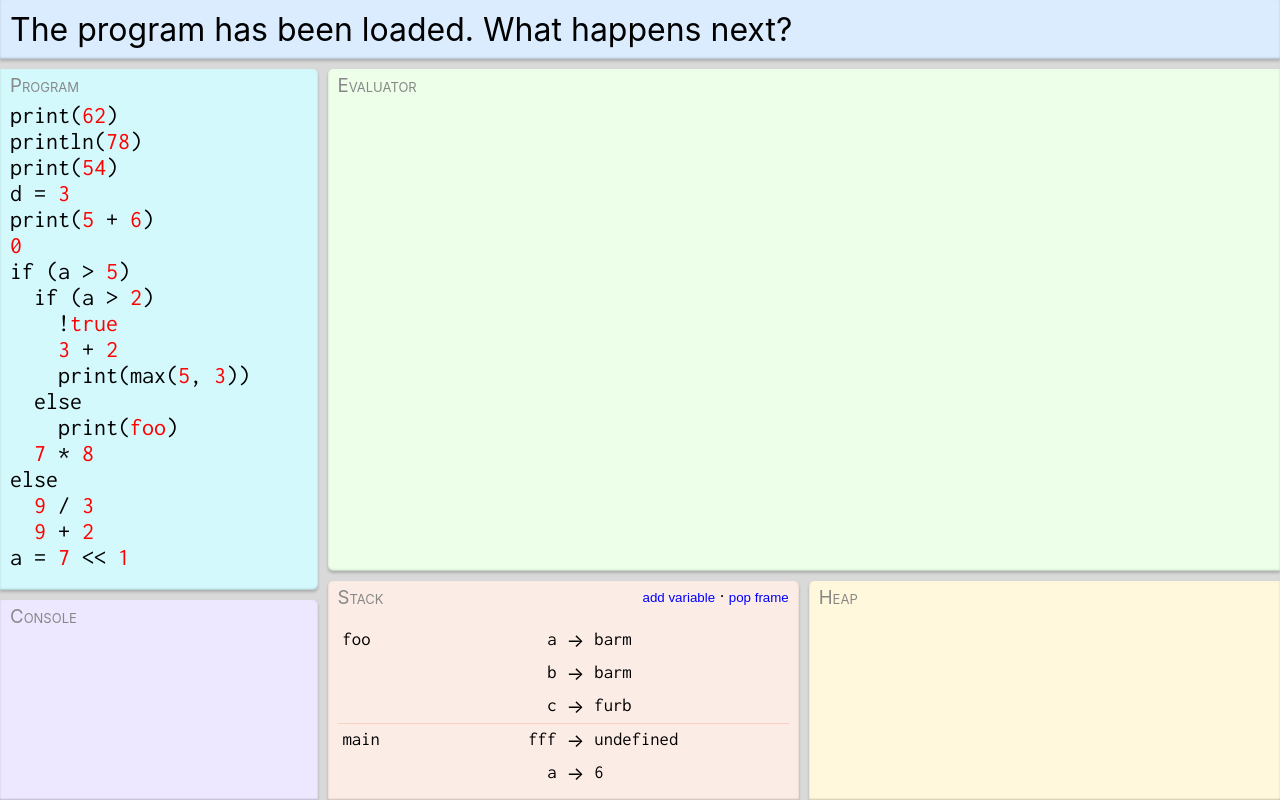
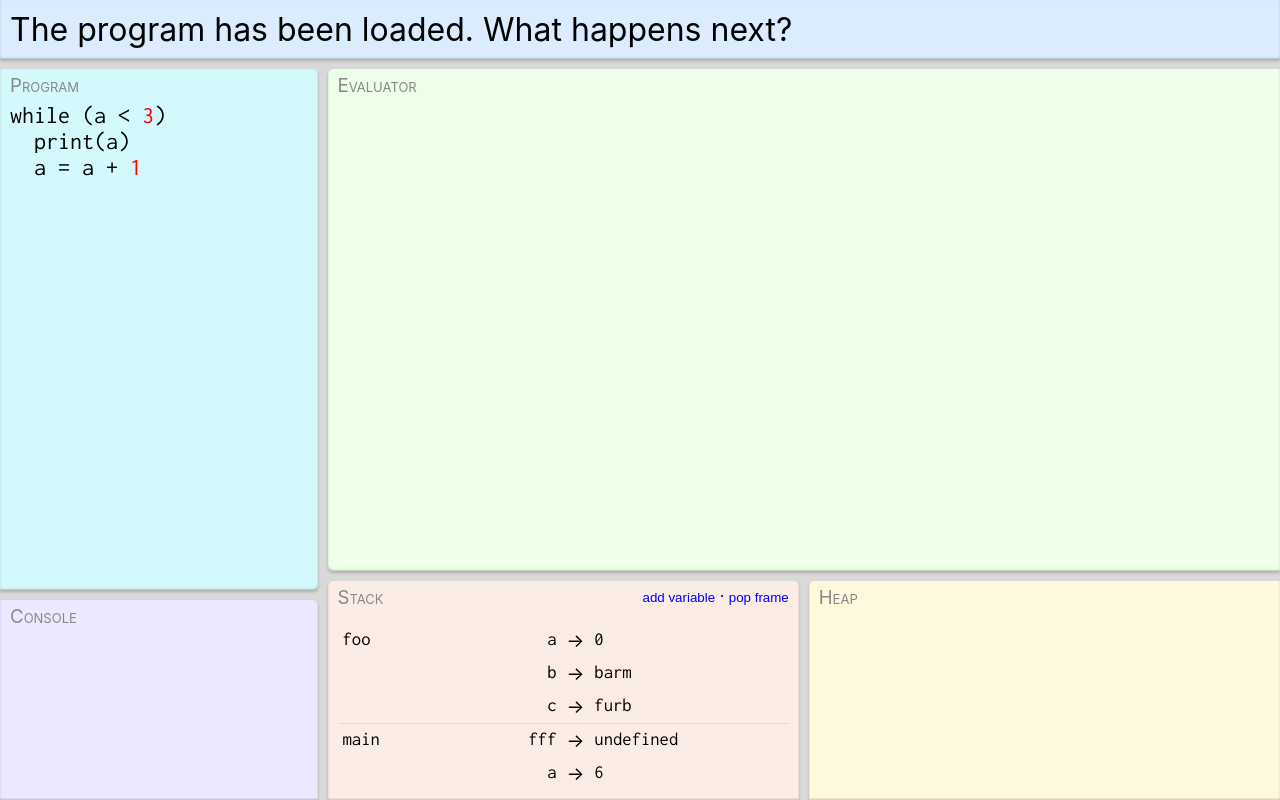
Before and after one commit to twodee/simpathy, a React (Create React App) app: page / in a window 1280 px wide. Built offline with nearby package versions, Linux system fonts and the light colour scheme.

Commit message:
Add while loops.

```diff
--- a/src/App.js
+++ b/src/App.js
@@ -14,24 +14,27 @@ import { lex } from './lexer';
 import { parse } from './parser';
 
 function getAst() {
-  const source = `print(62)
-println(78)
-print(54)
-d = 3
-print(5 + 6)
-0
-if a > 5
-  if a > 2
-    !true
-    3 + 2
-    print(max(5, 3))
-  else
-    print("foo")
-  7 * 8
-else
-  9 / 3
-  9 + 2
-a = 7 << 1`;
+  const source = `while a < 3
+  print(a)
+  a = a + 1`;
+  // const source = `print(62)
+// println(78)
+// print(54)
+// d = 3
+// print(5 + 6)
+// 0
+// if a > 5
+  // if a > 2
+    // !true
+    // 3 + 2
+    // print(max(5, 3))
+  // else
+    // print("foo")
+  // 7 * 8
+// else
+  // 9 / 3
+  // 9 + 2
+// a = 7 << 1`;
   const tokens = lex(source);
   const ast = parse(tokens);
   return ast;
--- a/src/ast.js
+++ b/src/ast.js
@@ -88,6 +88,21 @@ class IfStepper extends Stepper {
       return this.expression.conditions[this.i].stepper();
     } else if (!bequest.value && this.i === this.expression.conditions.length) {
       return this.expression.elseBlock.stepper();
+    } else {
+      return null;
+    }
+  }
+}
+
+class WhileStepper extends Stepper {
+  next(bequest) {
+    super.next(bequest);
+
+    console.log("bequest:", bequest);
+    if (this.i % 2 === 0) {
+      return this.expression.condition.stepper();
+    } else if (bequest.value) {
+      return this.expression.body.stepper();
     } else {
       return null;
     }
@@ -543,6 +558,50 @@ class ExpressionBuiltin extends Expression {
 }
 
 // ---------------------------------------------------------------------------
+
+export class ExpressionWhile extends Expression {
+  constructor(condition, body, where = null) {
+    super(Precedence.Atom, where);
+    this.condition = condition;
+    this.body = body;
+    this.condition.parent = this;
+    this.body.parent = this;
+  }
+
+  isSimplified() {
+    return false;
+  }
+
+  stepper() {
+    return new WhileStepper(this);
+  }
+
+  getFirstStatement() {
+    return this.condition.getFirstStatement();
+  }
+
+  getNextStatement(value, afterChild) {
+    console.log("value:", value);
+    console.log("afterChild:", afterChild);
+    if (this.condition === afterChild) {
+      return this.body.getFirstStatement();
+    } else {
+      return super.getNextStatement();
+    }
+  }
+
+  programify(state, dispatch, callbacks, isParenthesized, isSelectable, indentation) {
+    return (
+      <span>
+        <span className="space">{indentation}</span>
+        {isParenthesized ? <span className="expression-piece">(</span> : ''}
+        while ({this.condition.programify(state, dispatch, callbacks, false, true, '')})
+          {this.body.programify(state, dispatch, callbacks, false, false, indentation + '  ')}
+        {isParenthesized ? <span className="expression-piece">)</span> : ''}
+      </span>
+    );
+  }
+}
 
 export class ExpressionIf extends Expression {
   constructor(conditions, thenBlocks, elseBlock, where = null) {
--- a/src/components/Evaluator.js
+++ b/src/components/Evaluator.js
@@ -29,7 +29,7 @@ const Evaluator = () => {
     isBadInput: useSelector(state => state.isBadInput),
     expression: useSelector(state => state.expression),
     currentInput: useSelector(state => state.currentInput),
-    env: useSelector(state => state.frames[0]),
+    env: useSelector(state => state.frames[state.frames.length - 1]),
   };
 
   const dispatch = useDispatch();
@@ -46,6 +46,8 @@ const Evaluator = () => {
       if (e.key === 'Enter') {
         const expected = state.activeSubexpression.evaluate(state.env);
         let actual = parseLiteral(state.currentInput);
+        console.log("expected:", expected);
+        console.log("actual:", actual);
 
         if (expected.equals(actual)) {
           dispatch(enterRightSubexpressionValue(actual));
--- a/src/lexer.js
+++ b/src/lexer.js
@@ -112,6 +112,8 @@ export function lex(source) {
       emit(Token.T);
     } else if (tokenSoFar === 'repeat') {
       emit(Token.Repeat);
+    } else if (tokenSoFar === 'while') {
+      emit(Token.While);
     } else if (tokenSoFar === 'true') {
       emit(Token.Boolean);
     } else if (tokenSoFar === 'false') {
--- a/src/parser.js
+++ b/src/parser.js
@@ -48,6 +48,7 @@ import {
   // ExpressionSubscript,
   // ExpressionSubtract,
   // ExpressionVector,
+  ExpressionWhile,
 } from './ast';
 
 // import {
@@ -355,6 +356,7 @@ export function parse(tokens) {
            has(Token.LeftSquareBracket, offset) ||
            has(Token.LeftParenthesis, offset) ||
            has(Token.Repeat, offset) ||
+           has(Token.While, offset) ||
            has(Token.For, offset) ||
            has(Token.If, offset);
   }
@@ -564,6 +566,26 @@ export function parse(tokens) {
       }
 
       return new ExpressionIf(conditions, thenBlocks, elseBlock, SourceLocation.span(sourceStart, sourceEnd));
+    } else if (has(Token.While)) {
+      let sourceStart = tokens[i].where;
+      consume(); // eat while
+      let condition = expression();
+      if (!has(Token.Linebreak)) {
+        throw new LocatedException(SourceLocation.span(sourceStart, condition.where), 'I expected a linebreak after this while\'s condition.');
+      }
+      consume(); // eat linebreak
+      let body = block();
+      return new ExpressionWhile(condition, body, SourceLocation.span(sourceStart, body.where));
+    // } else if (has(Token.Repeat)) {
+      // let sourceStart = tokens[i].where;
+      // consume(); // eat repeat
+      // let count = expression();
+      // if (!has(Token.Linebreak)) {
+        // throw new LocatedException(SourceLocation.span(sourceStart, count.where), 'I expected a linebreak after this repeat\'s count.');
+      // }
+      // consume(); // eat linebreak
+      // let body = block();
+      // return new ExpressionRepeat(count, body, SourceLocation.span(sourceStart, body.where));
     // } else if (has(Token.For)) {
       // let sourceStart = tokens[i].where;
       // consume();
@@ -657,16 +679,6 @@ export function parse(tokens) {
       // }
 
       // return new ExpressionFunctionCall(nameToken, actuals, SourceLocation.span(sourceStart, sourceEnd));
-    // } else if (has(Token.Repeat)) {
-      // let sourceStart = tokens[i].where;
-      // consume(); // eat repeat
-      // let count = expression();
-      // if (!has(Token.Linebreak)) {
-        // throw new LocatedException(SourceLocation.span(sourceStart, count.where), 'I expected a linebreak after this repeat\'s count.');
-      // }
-      // consume(); // eat linebreak
-      // let body = block();
-      // return new ExpressionRepeat(count, body, SourceLocation.span(sourceStart, body.where));
     // } else {
       // if (!has(Token.Linebreak)) {
         // throw new LocatedException(tokens[i].where, `I don't know what "${tokens[i].source}" means here.`);
--- a/src/reducers.js
+++ b/src/reducers.js
@@ -57,7 +57,7 @@ const initialState = {
       variables: [
         {
           name: 'a',
-          current: new ExpressionString("barm"),
+          current: new ExpressionInteger(0),
           history: [],
         },
         {
--- a/src/token.js
+++ b/src/token.js
@@ -49,6 +49,7 @@ let TokenTypes = Object.freeze({
   Then: 'Then',
   Through: 'Through',
   To: 'To',
+  While: 'While',
 });
 
 export class SourceLocation {
```
